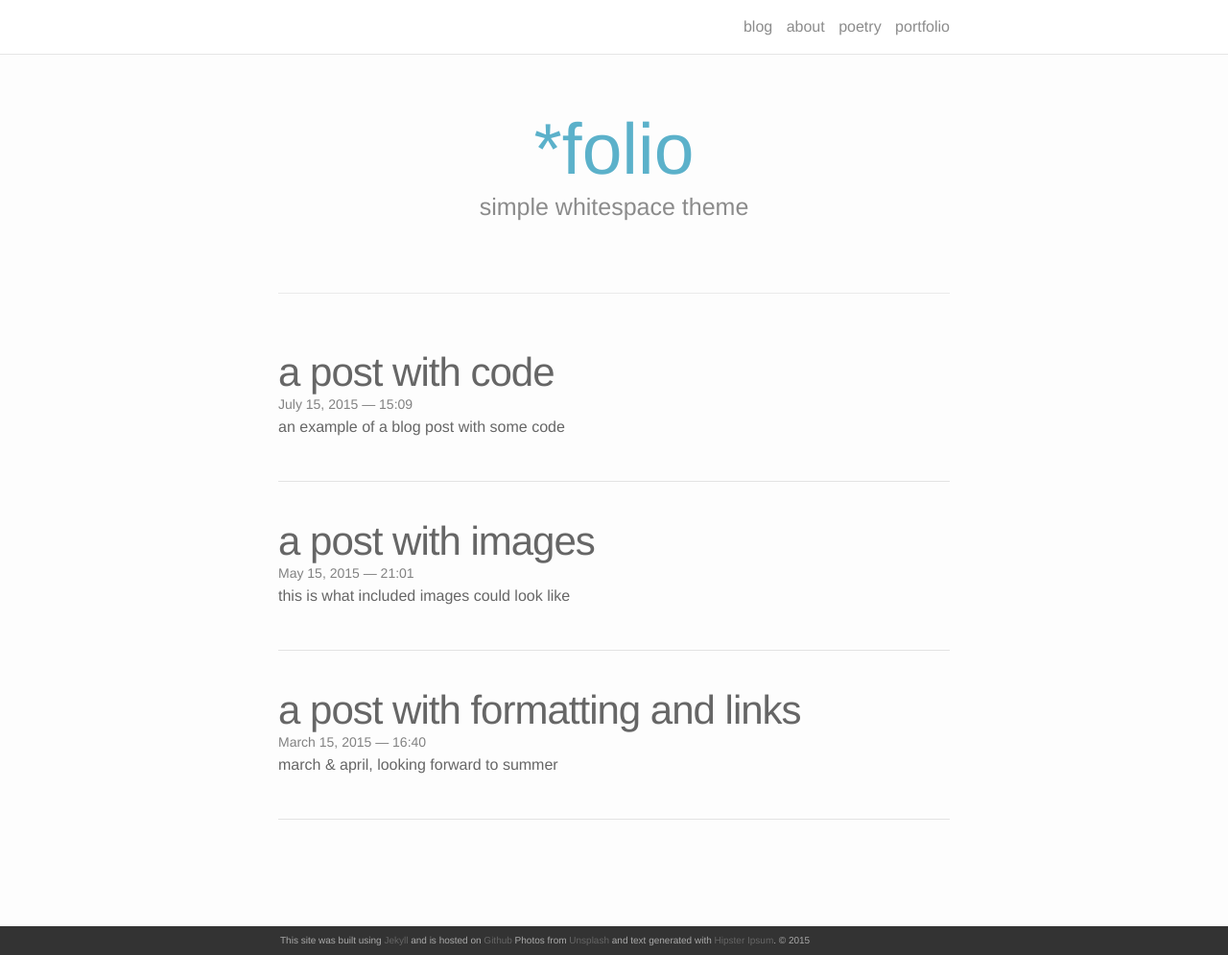
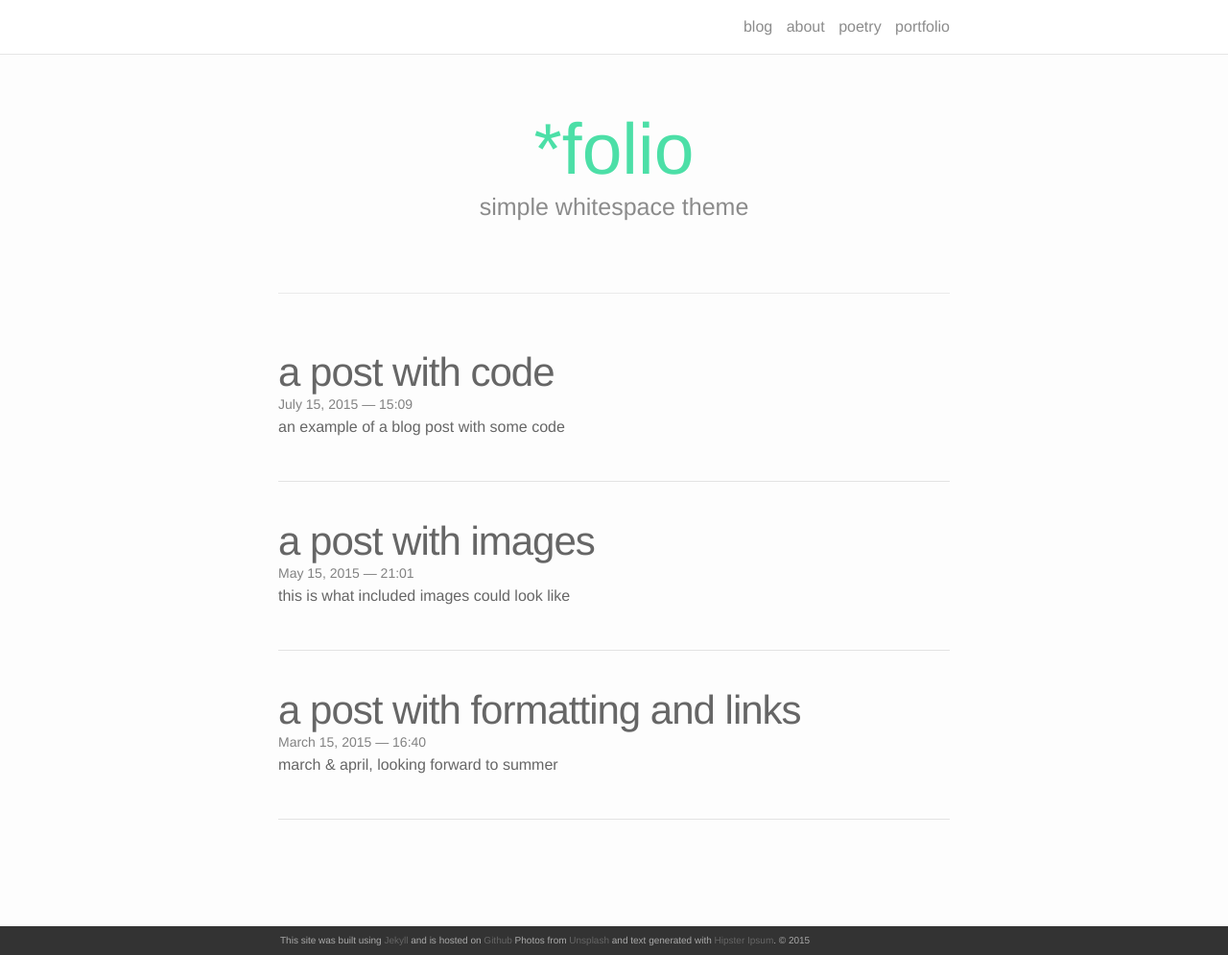
Before and after one commit to jonahthelion/jonahthelion.github.io, a Jekyll site: the page built from index.html, in a window 1280 px wide and 995 px high. Shown: the whole window at 96% size. Built offline with Jekyll 4.4.1, drawn with Linux system fonts in a browser that asks for light colours; nearby versions of some CDN libraries; the list of posts is cut into pages by our own code.

Commit message:
change color

```diff
--- a/_sass/_base.scss
+++ b/_sass/_base.scss
@@ -37,7 +37,7 @@ $grey-color-light: #ddd;  /* navigation bar border */
 $text-color:     #666;
 
 /* Set theme color *************************/
-$theme-color:   $blue;
+$theme-color:   $green;
 
 
 /************************************************************/
```
